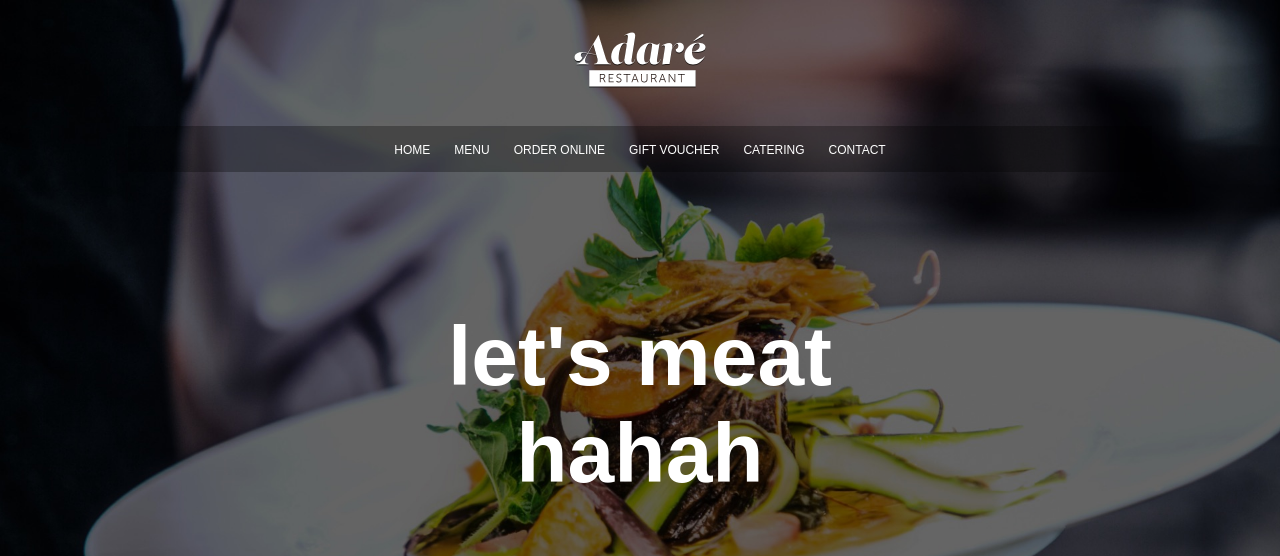
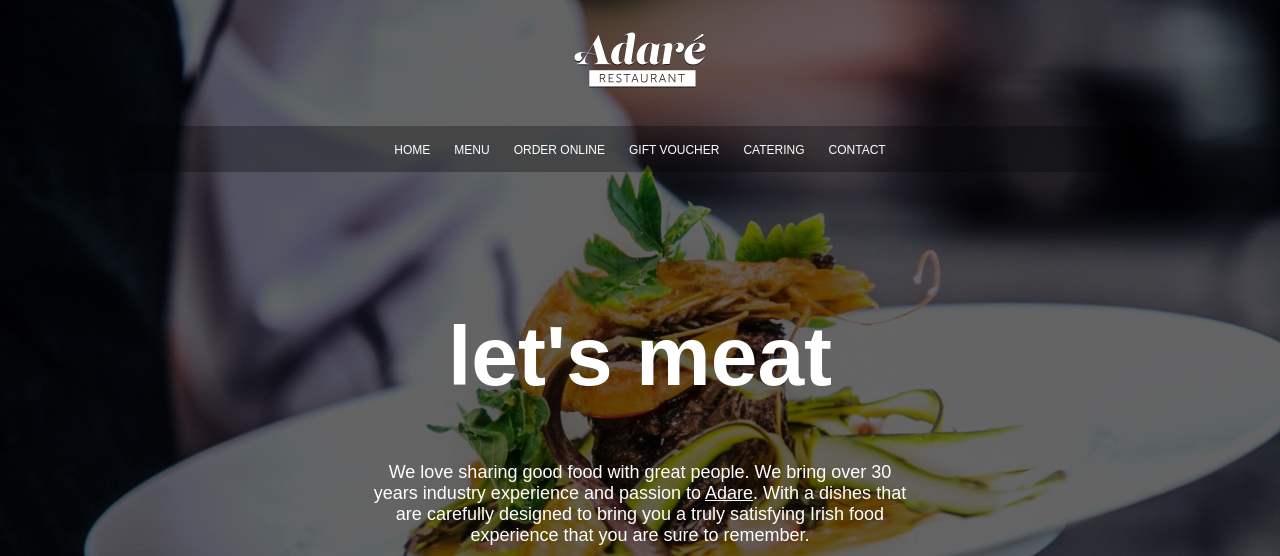
Before and after one commit to whitingac/whitingac.github.io, a plain HTML site: page index.html in a window 1280 px wide. Shown: the top 556 px of the page. Drawn offline with Linux system fonts and the light colour scheme.

Commit message:
fixing text

```diff
--- a/index.html
+++ b/index.html
@@ -23,7 +23,7 @@
         </nav>
 
         <main>
-            <h1>let's meat hahah</h1>
+            <h1>let's meat</h1>
 
             <p>We love sharing good food with great people. We bring over 30 years industry experience and passion to <a href="#" target="_blank">Adare</a>. With a dishes that are carefully designed to bring you a truly satisfying Irish food experience that you are sure to remember. </p>
 
```
